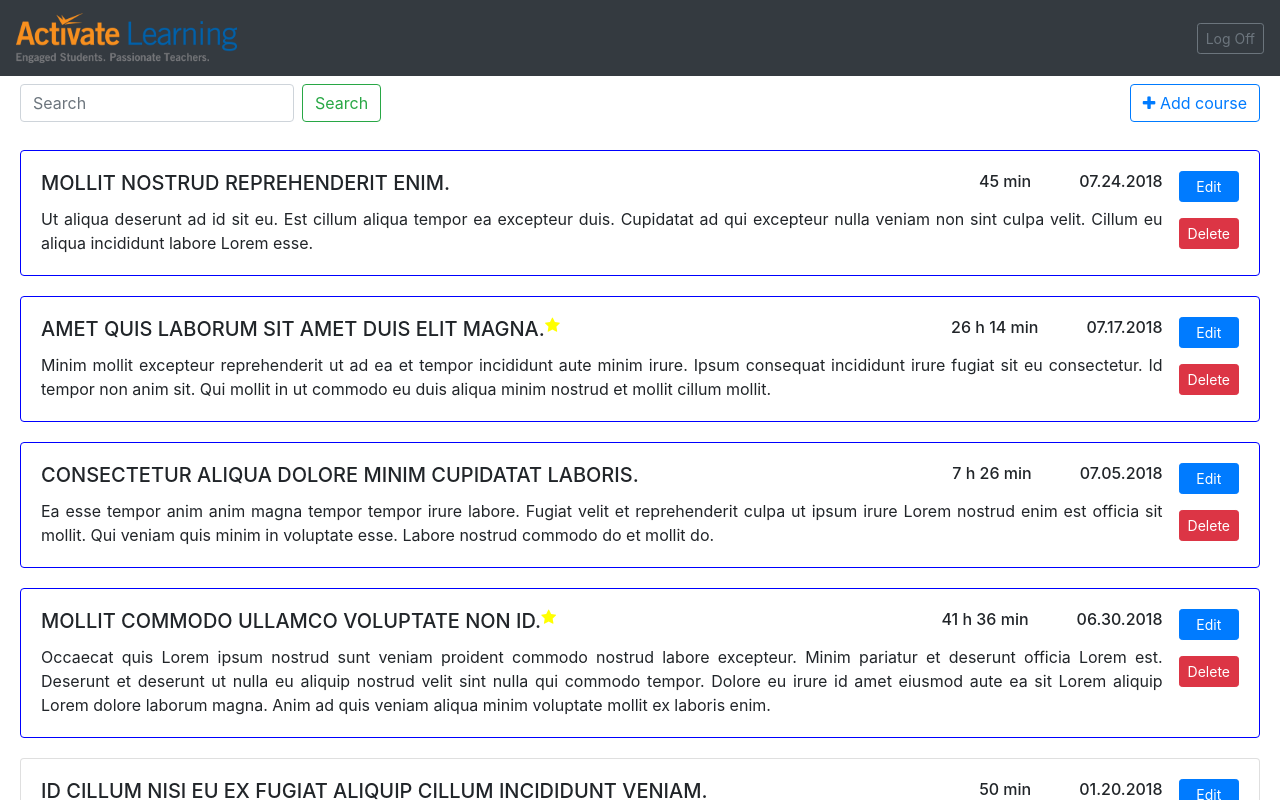
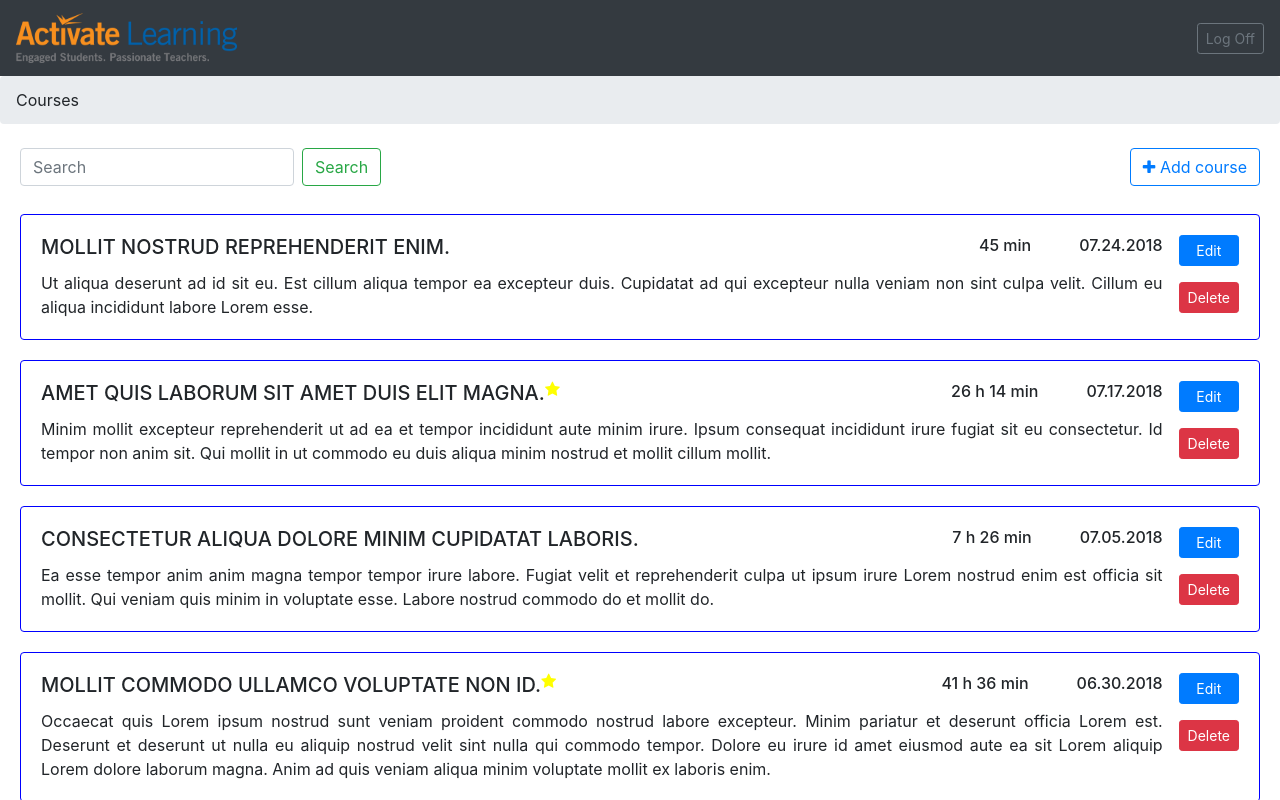
Before and after one commit to EvaSky/belousiki-angular-mentoring, an Angular app: page /#/courses in a window 1280 px wide. Both pictures are taken after a click on the button "Sign in". Shown: the top 800 px of the page. Built offline with nearby package versions, Linux system fonts and the light colour scheme.

Commit message:
task 6 routing: added breadcrumbs

```diff
--- a/src/app/app.module.ts
+++ b/src/app/app.module.ts
@@ -4,7 +4,6 @@ import { NgModule } from '@angular/core';
 import { AppComponent } from './app.component';
 import { HeaderComponent } from './components/header/header.component';
 import { FooterComponent } from './components/footer/footer.component';
-import { BreadcrumbsComponent } from './components/breadcrumbs/breadcrumbs.component';
 import { CoursesModule } from './modules/courses/courses.module';
 import { NgbModule } from '@ng-bootstrap/ng-bootstrap';
 import { LoginPageComponent } from './pages/login-page/login-page.component';
@@ -15,6 +14,7 @@ import { AddCoursePageComponent } from './pages/add-course-page/add-course-page.
 import { CoursesComponent } from './modules/courses/courses.component';
 import { PageNotFoundComponent } from './pages/page-not-found/page-not-found.component';
 import { AuthGuardService } from './modules/auth/services/auth-guard.service';
+import { BreadcrumbsModule } from './components/breadcrumbs/breadcrumbs.module';
 
 export const ROUTES: Routes = [
     {path: '', redirectTo: '/courses', pathMatch: 'full'},
@@ -29,7 +29,6 @@ export const ROUTES: Routes = [
         AppComponent,
         HeaderComponent,
         FooterComponent,
-        BreadcrumbsComponent,
         LoginPageComponent,
         AddCoursePageComponent,
         PageNotFoundComponent
@@ -37,6 +36,7 @@ export const ROUTES: Routes = [
     imports: [
         FormsModule,
         BrowserModule,
+        BreadcrumbsModule,
         CoursesModule,
         AuthModule,
         NgbModule.forRoot(),
--- a/src/app/components/breadcrumbs/breadcrumbs.component.html
+++ b/src/app/components/breadcrumbs/breadcrumbs.component.html
@@ -1,5 +1,6 @@
 <nav aria-label="breadcrumb">
   <ol class="breadcrumb">
-    <li class="breadcrumb-item"><a href="#">Courses</a></li>
+    <li *ngIf="currentPage !== 'Courses'" class="breadcrumb-item"><a [routerLink]="['/courses']">Courses</a></li>
+    <li class="breadcrumb-item"><span>{{currentPage}}</span></li>
   </ol>
 </nav>
--- a/src/app/components/breadcrumbs/breadcrumbs.component.ts
+++ b/src/app/components/breadcrumbs/breadcrumbs.component.ts
@@ -1,4 +1,6 @@
-import { Component, OnInit } from '@angular/core';
+import { Component, OnInit, Input } from '@angular/core';
+import { ActivatedRoute, Router } from '@angular/router';
+import { BreadCrumb } from './models/breadcrumb.interface';
 
 @Component({
     selector: 'app-breadcrumbs',
@@ -7,10 +9,14 @@ import { Component, OnInit } from '@angular/core';
 })
 export class BreadcrumbsComponent implements OnInit {
 
-    constructor() {
+    @Input() currentPage;
+
+    constructor(private activatedRoute: ActivatedRoute,
+        private router: Router) {
     }
 
     ngOnInit() {
+        console.log(this.currentPage);
     }
 
 }
--- /dev/null
+++ b/src/app/components/breadcrumbs/models/breadcrumb.interface.ts
@@ -0,0 +1,4 @@
+export interface BreadCrumb {
+    label: string;
+    url: string;
+};
--- a/src/app/modules/courses/courses.component.html
+++ b/src/app/modules/courses/courses.component.html
@@ -1,3 +1,4 @@
+<app-breadcrumbs currentPage="Courses"></app-breadcrumbs>
 <section>
     <app-tool-bar (search)="findCourses($event)"></app-tool-bar>
     <app-course-list [courses]="displayedCourses"
--- a/src/app/modules/courses/courses.module.ts
+++ b/src/app/modules/courses/courses.module.ts
@@ -12,12 +12,14 @@ import { DurationPipe } from './components/course-list/components/course-item/pi
 import { OrderByPipe } from './components/course-list/pipes/order-by.pipe';
 import { SearchPipe } from './pipes/search.pipe';
 import { NgbModule } from '@ng-bootstrap/ng-bootstrap';
+import { BreadcrumbsModule } from '../../components/breadcrumbs/breadcrumbs.module';
 
 @NgModule({
     imports: [
         CommonModule,
         ReactiveFormsModule,
-        NgbModule
+        NgbModule,
+        BreadcrumbsModule
     ],
     exports: [
         CoursesComponent
--- a/src/app/pages/add-course-page/add-course-page.component.html
+++ b/src/app/pages/add-course-page/add-course-page.component.html
@@ -1,3 +1,4 @@
+<app-breadcrumbs [currentPage]="currentPage"></app-breadcrumbs>
 <div class="container">
   <div class="">
       <div class="form-area">
--- a/src/app/pages/add-course-page/add-course-page.component.ts
+++ b/src/app/pages/add-course-page/add-course-page.component.ts
@@ -12,6 +12,7 @@ import { map } from 'rxjs/operators';
 export class AddCoursePageComponent implements OnInit {
 
   courseModel: Course;
+  currentPage: string;
 
   constructor( private route: ActivatedRoute,
               private router: Router,
@@ -26,6 +27,7 @@ export class AddCoursePageComponent implements OnInit {
     .subscribe(retrievedCourse => {
       const course = retrievedCourse;
       this.courseModel = course || new Course();
+      this.currentPage = this.courseModel.title || 'Add new course';
     });
   }
 
```
Also changed, not shown: src/app/components/breadcrumbs/breadcrumbs.module.ts (added, +14 -0 lines), 1 other file (tests, documents, lock files or other folders).
